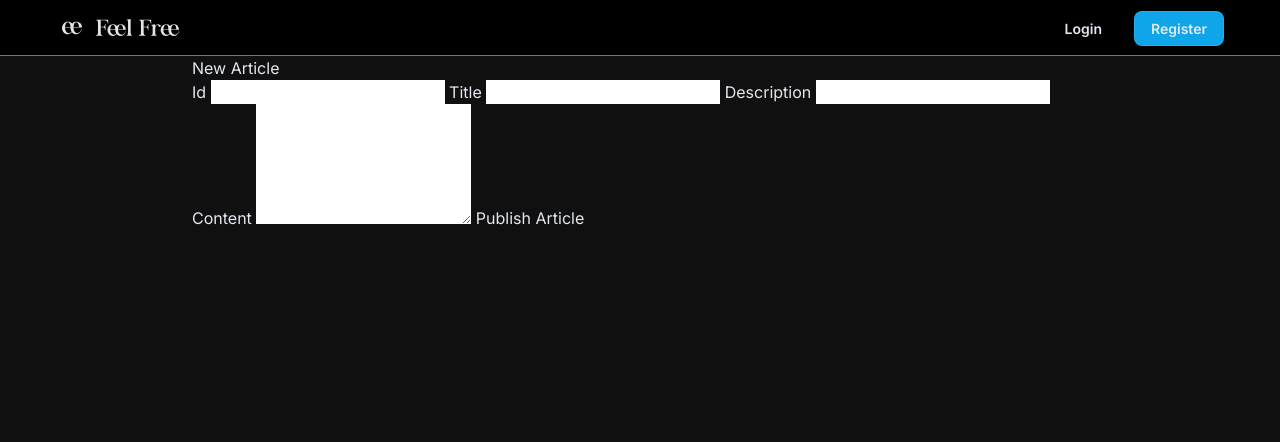
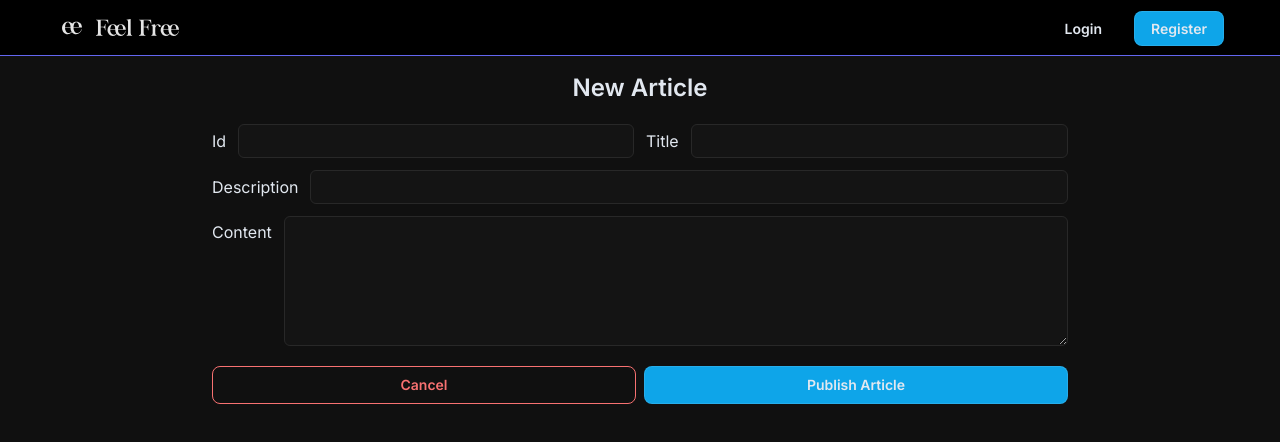
Before and after one commit to test2user-aqil/feel-free, a SvelteKit app: page /new in a window 1280 px wide. Shown: the top 442 px of the page. Built offline with nearby package versions, Linux system fonts and the light colour scheme.

Commit message:
feat: add style to `/new` route

```diff
--- a/src/app.css
+++ b/src/app.css
@@ -11,6 +11,14 @@
 
 	.btn-secondary {
 		@apply px-4 py-2 text-sm font-semibold hover:text-sky-400;
+	}
+
+	.btn-danger {
+		@apply px-4 py-2 text-sm font-semibold text-red-400 hover:text-red-500;
+	}
+
+	.btn-danger-bordered {
+		@apply px-4 py-2 text-sm font-semibold text-red-400 hover:text-red-500 border  border-red-400 hover:border-red-500 rounded-lg;
 	}
 
 	.link {
--- a/src/routes/new/+page.svelte
+++ b/src/routes/new/+page.svelte
@@ -1,12 +1,29 @@
-<form action="?/createArticle" method="POST">
-	<h3>New Article</h3>
-	<label for="id"> Id </label>
-	<input type="text" id="id" name="id" />
-	<label for="title"> Title </label>
-	<input type="text" id="title" name="title" />
-	<label for="description"> Description </label>
-	<input type="text" id="description" name="description" />
-	<label for="content"> Content </label>
-	<textarea id="content" name="content" rows={5} />
-	<button type="submit">Publish Article</button>
+<form action="?/createArticle" method="POST" class="flex flex-col md:px-5 px-2 gap-5">
+	<h3 class="font-semibold text-2xl text-center mt-4">New Article</h3>
+
+	<div class="flex flex-col gap-3">
+		<div class="grid md:grid-cols-2 gap-3">
+			<div class="flex sm:items-center flex-col sm:flex-row sm:gap-3 gap-1">
+				<label for="id"> Id </label>
+				<input type="text" id="id" name="id" class="input grow" />
+			</div>
+			<div class="flex sm:items-center flex-col sm:flex-row sm:gap-3 gap-1">
+				<label for="title"> Title </label>
+				<input type="text" id="title" name="title" class="input grow" />
+			</div>
+		</div>
+		<div class="flex sm:items-center flex-col sm:flex-row sm:gap-3 gap-1">
+			<label for="description"> Description </label>
+			<input type="text" id="description" name="description" class="input grow" />
+		</div>
+		<div class="flex items-start flex-col sm:flex-row sm:gap-3 gap-1">
+			<label for="content" class="mt-1"> Content </label>
+			<textarea id="content" name="content" rows={5} class="input w-full" />
+		</div>
+	</div>
+
+	<div class="flex justify-between items-center gap-2">
+		<a href="/" class="btn-danger-bordered sm:flex-1 text-center">Cancel</a>
+		<button type="submit" class="btn-primary sm:flex-1">Publish Article</button>
+	</div>
 </form>
```
